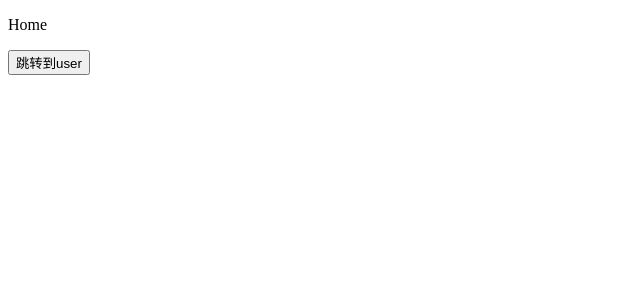
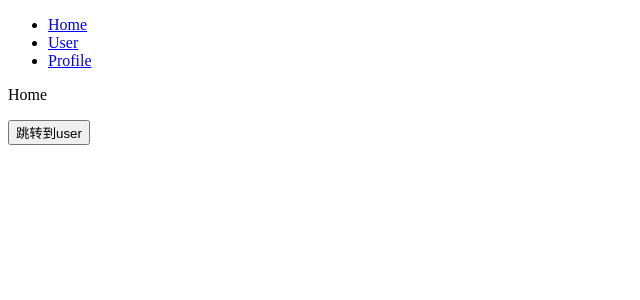
Before and after one commit to leylatop/react-router-dom-5, a React (Create React App) app: page / in a window 1280 px wide. Shown: the top 300 px of the page, without its empty margins (0-640 px from the left). Built offline with nearby package versions, Linux system fonts and the light colour scheme.

Commit message:
add Link.js

```diff
--- a/src/index.js
+++ b/src/index.js
@@ -1,6 +1,6 @@
 import React from 'react';
 import ReactDOM from 'react-dom/client';
-import { HashRouter as Router, Route, Switch, Redirect } from './react-router-dom';
+import { HashRouter as Router, Route, Switch, Redirect, Link } from './react-router-dom';
 import Home from './components/Home';
 import User from './components/User';
 import Profile from './components/Profile';
@@ -9,6 +9,11 @@ const root = ReactDOM.createRoot(document.getElementById('root'));
 root.render(
   <React.StrictMode>
     <Router>
+      <ul>
+        <li><Link to="/">Home</Link></li>
+        <li><Link to="/user">User</Link></li>
+        <li><Link to="/profile">Profile</Link></li>
+      </ul>
       <Switch>
         <Route path="/" exact component={Home} />
         <Route path="/user" component={User} />
--- /dev/null
+++ b/src/react-router-dom/Link.js
@@ -0,0 +1,22 @@
+import React, { Component } from 'react'
+import { RouterContext } from '../react-router'
+
+export default class Link extends Component {
+  static contextType = RouterContext
+
+  render() {
+    const { to, children } = this.props
+    return (
+      <RouterContext.Consumer>
+        {
+          (value) => {
+            return <a href={to} onClick={(e) => {
+              e.preventDefault()
+              value.history.push(to)
+            }}>{children}</a>
+          }
+        }
+      </RouterContext.Consumer>
+    )
+  }
+}
--- a/src/react-router-dom/index.js
+++ b/src/react-router-dom/index.js
@@ -1,3 +1,4 @@
 export * from '../react-router'
 export { default as HashRouter } from './HashRouter'
 export { default as BrowserRouter } from './BrowserRouter'
+export { default as Link } from './Link'
```
